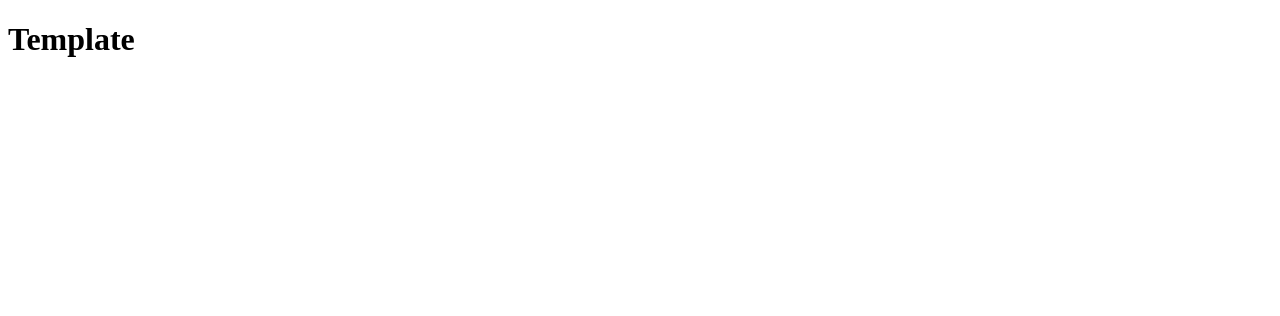
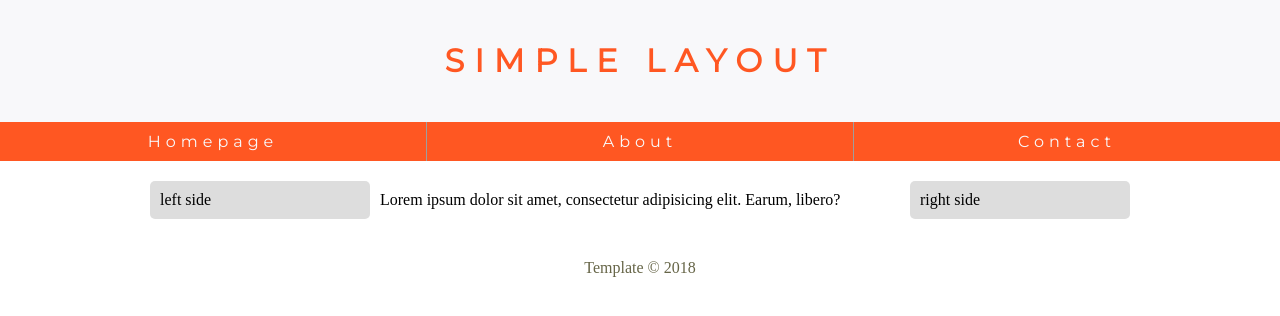
Before and after one commit to ajsabandal/simplelayout, a plain HTML site: page index.html in a window 1280 px wide. Drawn offline with Linux system fonts and the light colour scheme.

Commit message:
Adding Styles

```diff
--- a/base.css
+++ b/base.css
@@ -1,13 +1,105 @@
 /*
 // Color Theme Palette
-// Red: #fe2e2e
-// Dark Red: #cb2424
-//
-//
-//
-*/
+// White:  #f8f8fa
+// Gray: #afafaf
+// Red: #cb2424
+// Orange: 	#ff5722
+// Black: #000000
+// Dark gray: 	#9e9e9e
+
+/* Default Start */
+@import url('https://fonts.googleapis.com/css?family=Montserrat');
 
 body {
     padding: 0;
     margin: 0;
 }
+
+header,
+footer,
+nav {
+    display: block;
+}
+
+/* Default End */
+
+/* Global Start */
+.container {
+    width: 100%;
+    max-width: 980px;
+    margin: 0 auto;
+}
+/* Global End */
+
+/* Header Start */
+header {
+    background-color:#f8f8fa;
+    padding: 20px;
+    text-align: center;
+    color: #ff5722;
+    font-family: 'Montserrat', sans-serif;
+    letter-spacing: 10px;
+}
+/* Header End */
+
+/* Navigation Start */
+nav {
+    display: flex;
+}
+
+nav a {
+    text-decoration: none;
+    flex: 1;
+    text-align: center;
+    padding: 10px;
+    color: #f8f8fa;
+    background-color: #ff5722;
+    font-family: 'Montserrat', sans-serif;
+    letter-spacing: 5px;
+}
+
+nav a:not(:last-child) {
+    border-width: 0 1px 0 0;
+    border-style: solid;
+    border-color: #9e9e9e;
+}
+
+nav a:hover,
+nav a:focus {
+    background-color: #9e9e9e;
+}
+
+/* Navigation End */
+
+/* Content Start */
+.content {
+    margin: 20px 0;
+}
+
+.divider {
+    display: flex;
+}
+
+.divider .aside {
+    width: 200px;
+    background-color: #ddd;
+    border-radius: 5px;
+    padding: 10px;
+}
+
+.divider .middle {
+    flex: 1;
+    padding: 10px;
+}
+
+/* Content End */
+
+
+/* Footer Start */
+footer {
+    text-align: center;
+    color: #666547;
+    padding: 20px;
+
+}
+/* Footer End */
--- a/index.html
+++ b/index.html
@@ -1,18 +1,54 @@
 <!DOCTYPE html>
 <html lang="en">
+
 <head>
     <meta charset="UTF-8">
     <meta name="viewport" content="width=device-width, initial-scale=1.0">
     <meta http-equiv="X-UA-Compatible" content="ie=edge">
-    <title>Template</title>
+    <link rel="stylesheet" href="./base.css">
+    <title> Basic Template </title>
 </head>
+
 <body>
-    <!-- Header Start -->
-<header>
-    <h1>
-        Template
-    </h1>
-</header>
-    <!-- Header End -->
+    <!-- <Header> -->
+    <header>
+        <h1>
+            SIMPLE LAYOUT
+        </h1>
+    </header>
+    <!-- </Header> -->
+
+    <!-- <Navigation> -->
+    <nav>
+        <a href="#"> Homepage </a>
+        <a href="#"> About </a>
+        <a href="#"> Contact </a>
+    </nav>
+    <!-- </Navigation> -->
+
+    <!-- <Content> -->
+    <div class="content">
+        <div class="container">
+            <div class="divider">
+               <div class="aside">
+                    left side
+               </div>
+               <div class="middle">
+                    Lorem ipsum dolor sit amet, consectetur adipisicing elit. Earum, libero?
+               </div>
+               <div class="aside">
+                   right side
+               </div>
+            </div>
+        </div>
+    </div>
+    <!-- </Content> -->
+
+    <!-- <Footer> -->
+    <footer>
+        Template &copy; 2018
+    </footer>
+    <!-- </Footer> -->
 </body>
+
 </html>
```
